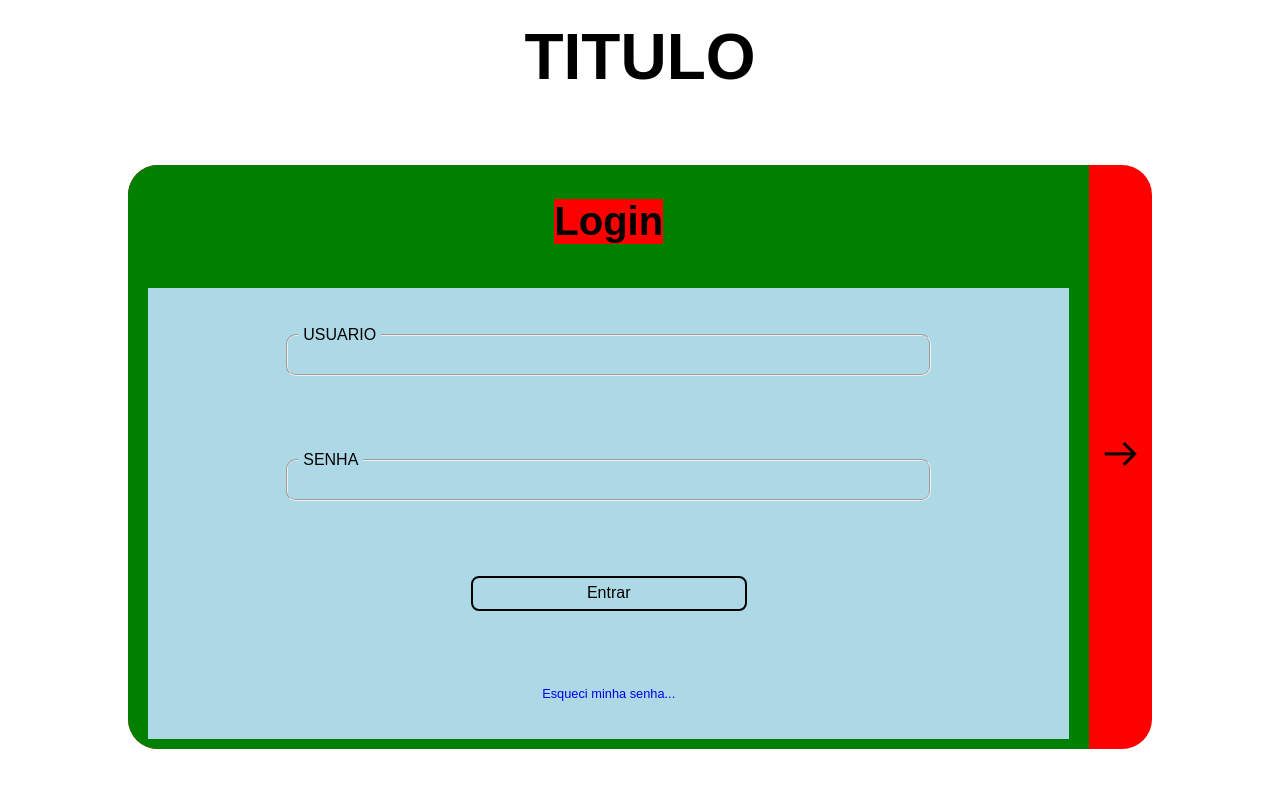
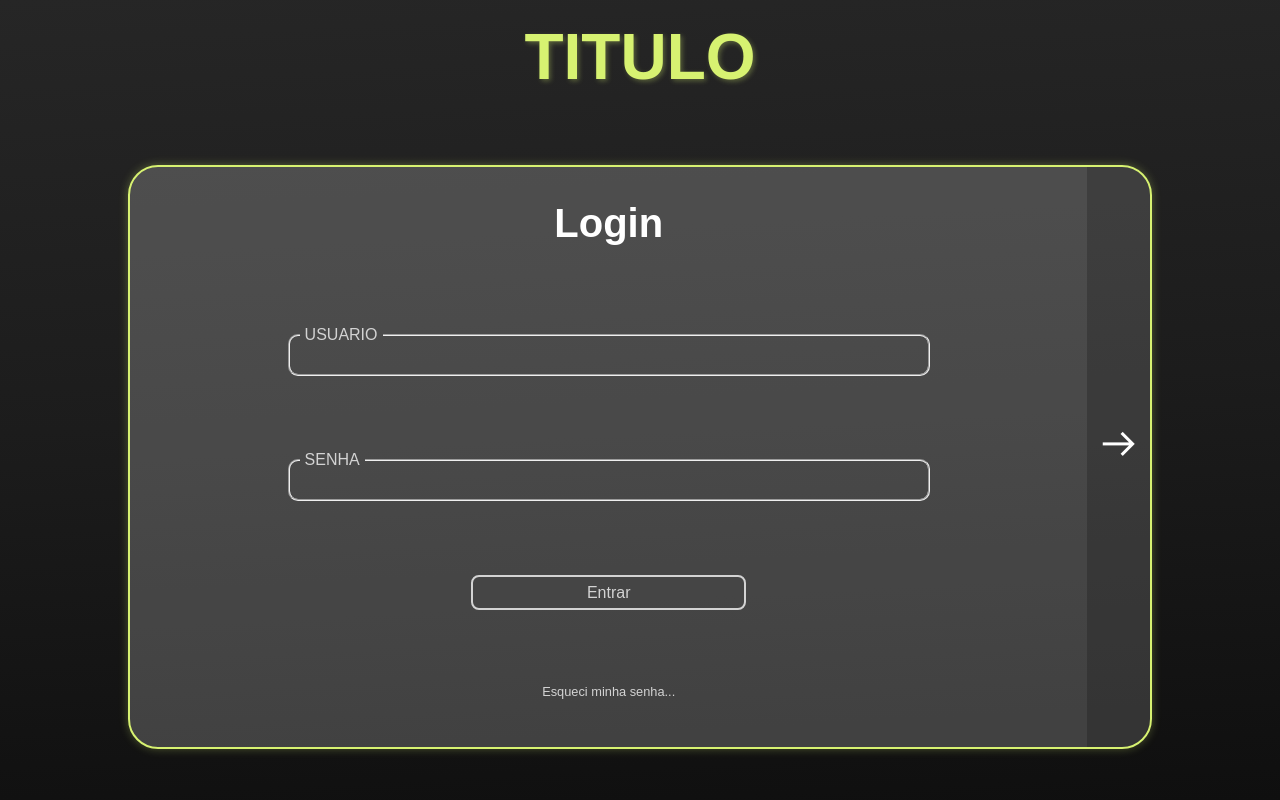
Before and after one commit to felipe-cas/Estudos-Cursos, a PHP site: page / in a window 1280 px wide. Run offline with PHP 8.4, Linux system fonts and the light colour scheme.

Commit message:
Aplicando Paleta de Cores

```diff
--- a/ideias/html/login/index.html
+++ b/ideias/html/login/index.html
@@ -7,7 +7,6 @@
 	<link rel="stylesheet" type="text/css" href="styles/style.css">
 	<link rel="stylesheet" type="text/css" href="styles/style_div_principal.css">
 
-	<!--<link rel="stylesheet" href="https://fonts.googleapis.com/css2?family=Material+Symbols+Outlined:opsz,wght,FILL,GRAD@24,300,0,0&icon_names=arrow_left_alt,arrow_right_alt" />-->
 	<link rel="stylesheet" href="https://fonts.googleapis.com/css2?family=Material+Symbols+Outlined:opsz,wght,FILL,GRAD@20..48,100..700,0..1,-50..200&icon_names=arrow_right_alt,arrow_left_alt" />
 </head>
 <body>
@@ -18,7 +17,8 @@
 		<div class="divPrincipal">
 			<!--SECTION HOVER CADASTRO-->
 			<section id="_sectionTenhoCadastro" class="sectionHover">
-				<i class="material-symbols-outlined setas" style="font-size: 3em;">arrow_left_alt</i>
+				<div><!--PREENCHIMENTO--></div>
+				<i class="material-symbols-outlined setas" style="font-size: 3em;" id="_setaDireita">arrow_left_alt</i>
 				<p>Já tenho Cadastro...</p>
 			</section>
 
@@ -77,7 +77,8 @@
 
 			<!--SECTION HOVER LOGIN-->
 			<section id="_sectionNaoTenhoCadastro" class="sectionHover">
-				<i class="material-symbols-outlined setas" style="font-size: 3em;">arrow_right_alt</i>
+				<div><!--PREENCHIMENTO--></div>
+				<i class="material-symbols-outlined setas" style="font-size: 3em;" id="_setaEsquerda">arrow_right_alt</i>
 				<p>Não tenho Cadastro...</p>
 			</section>
 
--- a/ideias/html/login/styles/style.css
+++ b/ideias/html/login/styles/style.css
@@ -1,18 +1,21 @@
 @charset "UTF-8";
 
 :root{
-	--futurLight0: #D7F271;
-	--futurLight1: #B5CC5F;
-	--futurLight2: #889947;
+	--futurLight3: #D7F271;
+	--futurLight4: #B5CC5F;
+	--futurLight5: #889947;
 
-	--futurLight3: #60F2F2;
-	--futurLight4: #51CCCC;
-	--futurLight5: #42A6A6;
+	--futurLight0: #60F2F2;
+	--futurLight1: #51CCCC;
+	--futurLight2: #42A6A6;
 
 	--futurLight6: #333333;
 	--futurLight7: #262626;
 	--futurLight8: #1C1C1C;
 	--futurLight9: #0F0F0F;
+
+	--maskDark:	 rgba(0, 0, 0, 0.2);
+	--maskLight: rgba(255, 255, 255, 0.2);
 }
 
 *{
@@ -31,12 +34,19 @@ html, body{
 body{
 	display: grid;
 	grid-template-rows: 1fr 8fr;
+
+	background-image: linear-gradient(177deg,
+		var(--futurLight7),
+		var(--futurLight8),
+		var(--futurLight9));
 }
 
 header{
 	justify-self: center;
 	padding: 20px;
 
+	color: var(--futurLight3);
+	text-shadow: 2px 2px 5px #D7F2714D;
 	font-size: 2em;
 }
 
--- a/ideias/html/login/styles/style_div_principal.css
+++ b/ideias/html/login/styles/style_div_principal.css
@@ -4,12 +4,17 @@
 	display: grid;
 	grid-template-columns: 5fr 0.2fr;
 
+	background-color: var(--maskLight);
+	color: white;
+
 	height: 85%;
 	width:  80%;
-	background-color: red;
 
+	border: 2px solid var(--futurLight3);
 	border-radius: 30px;
 	overflow: hidden;
+
+	box-shadow: 0px 0px 10px #D7F2714d;
 
 	transition: .4s ease;
 }
@@ -19,12 +24,10 @@
 /* SECTIONS PRINCIPAIS */
 #_sectionLogin{
 	display: grid;
-	background-color: green;
 }
 
 #_sectionCadastro{
 	display: none;
-	background-color: yellow;
 }
 
 
@@ -40,8 +43,10 @@
 
 .sectionHover{
 	display: grid;
-	grid-template-rows: 1.2fr 1fr;
+	grid-template-rows: .9fr auto 1fr;
 	gap: 10px;
+
+	background-color: var(--maskDark);
 
 	transition: .4s ease;
 }
@@ -51,6 +56,8 @@
 
 	justify-content: center;
 	align-items: flex-end;
+
+	transition: .4s ease-in;
 }
 
 .sectionHover p{
@@ -66,7 +73,11 @@
 }
 
 .sectionHover:hover p{
-	transition: 1.4s ease;
+	transition: 1.4s ease, color .2s ease;
+}
+
+.sectionHover:hover i{
+	color: var(--futurLight4);
 }
 
 
@@ -80,7 +91,6 @@
 
 	padding: 0px 20px 10px 20px;
 
-	background-color: green;
 }
 
 .sectionPrincipal h2{
@@ -88,8 +98,6 @@
 	align-self: center;
 
 	font-size: 2.5em;
-
-	background-color: red;
 }
 
 
@@ -101,8 +109,6 @@
 
 	justify-content: space-around;
 	align-items: center;
-
-	background-color: lightblue;
 }
 
 
@@ -113,11 +119,21 @@
 	width:  70%;
 
 	border-radius: 10px;
+	transition: .3s ease;
 }
 
 .formSection legend{
 	padding: 0px 5px;
 	margin: 0px 10px;
+	color: lightgray;
+}
+
+.formSection fieldset:hover{
+	border-color: var(--futurLight3);
+}
+
+.formSection fieldset:has(.inputStyle:focus){
+	border-color: var(--futurLight4);
 }
 
 .inputStyle{
@@ -128,6 +144,8 @@
 	font-size: 1em;
 
 	background-color: transparent;
+	color: ghostwhite;
+
 	outline: none;
 	border: none;
 }
@@ -142,10 +160,23 @@ button{
 	font-size: 1em;
 
 	background-color: transparent;
+	color: lightgray;
 
 	outline: none;
-	border: 2px solid black;
+	border: 2px solid lightgray;
 	border-radius: 8px;
+
+	transition: .3s ease;
+}
+
+button:hover{
+	border-color: var(--futurLight3);
+	color: var(--futurLight4);
+}
+
+button:active{
+	border-color: var(--futurLight5);
+	color: var(--futurLight3);
 }
 
 
@@ -154,8 +185,35 @@ button{
 #_linkEsqueciSenha{
 	font-size: .8em;
 	text-decoration: none;
+	color: lightgray;
+
+	transition: .3s ease;
+}
+
+#_linkEsqueciSenha:hover{
+	color: var(--futurLight3);
+}
+
+#_linkEsqueciSenha:active{
+	color: var(--futurLight5);
 }
 
 
+/* SETAS */
+.sectionHover i:hover{
+	transition: color .2s ease;
+	color: var(--futurLight3);
+}
 
-/* SETAS */
+.sectionHover i:active{
+	transition: color 0s;
+	color: var(--futurLight5);
+}
+
+.sectionHover i:hover + p{
+	color: var(--futurLight4);
+}
+
+.sectionHover i:active + p{
+	color: var(--futurLight5);
+}
```
